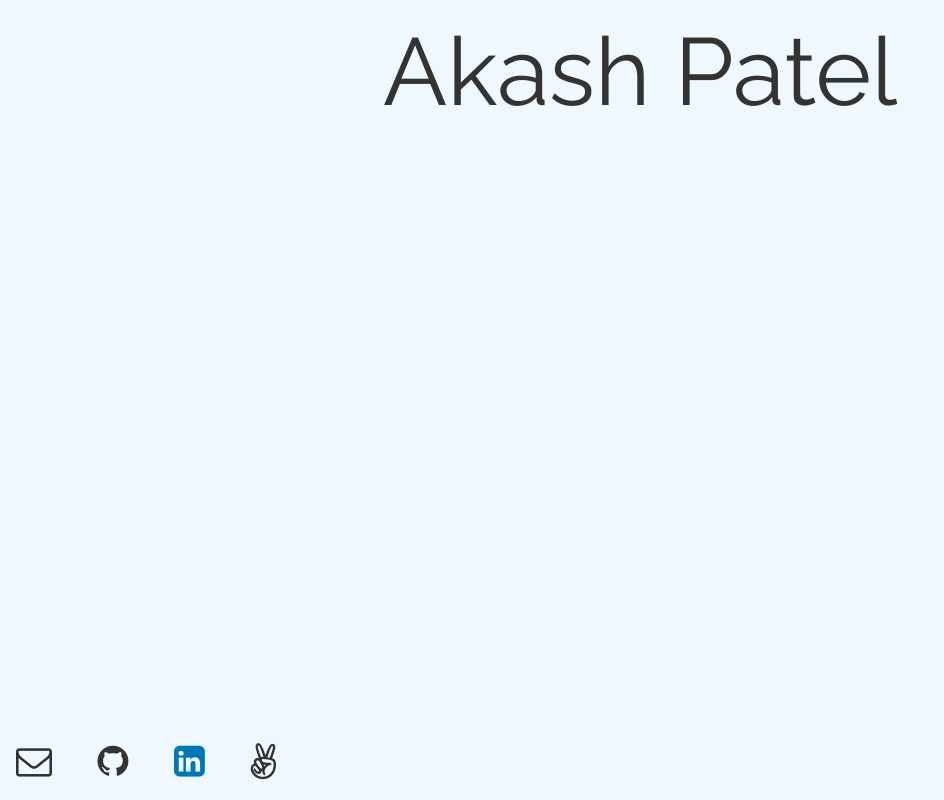
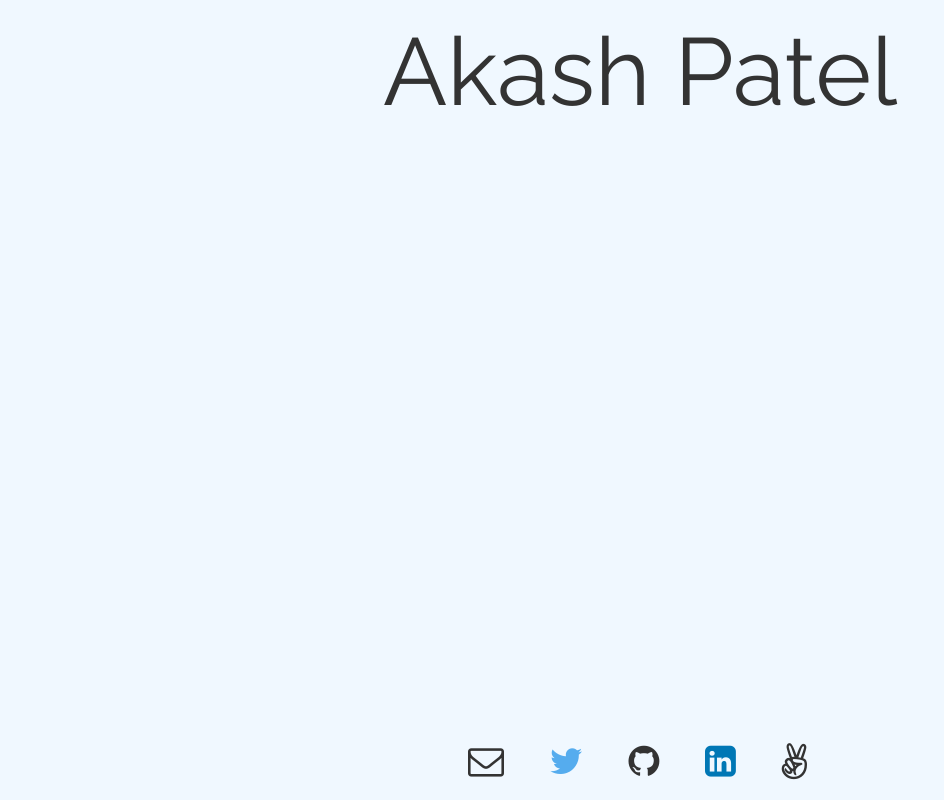
Before and after one commit to akvsh/personal-website, a plain HTML site: page index.html in a window 1280 px wide. Shown: the whole page, without its empty margins (0-944 px from the left). Drawn offline with Linux system fonts and the light colour scheme.

Commit message:
SUPER AWESOME CENTER

```diff
--- a/css/main.css
+++ b/css/main.css
@@ -23,6 +23,10 @@ h1 {
     background-color: aliceblue;
 }
 
+#my-twitter {
+    color: #55acee;
+}
+
 #my-linkedin {
     color: #0077b5;
 }
@@ -32,6 +36,7 @@ h1 {
 }
 
 .contact-section {
+    text-align: center;
     position: absolute;
     bottom: 0;
     width: 100%;
--- a/index.html
+++ b/index.html
@@ -18,13 +18,17 @@
 <body>
     <div>
         <h1 id="name">Akash Patel</h1>
-
         <div class="contact-section">
             <div>
+                <p></p>
                 <ul class="list-inline banner-social-buttons">
 
                     <li>
                         <a href="mailto:akash_patel97@hotmail.com" class="btn btn-default btn-lg"><i class="fa fa-envelope-o fa-2x"></i> <span class="network-name"></span></a>
+                    </li>
+
+                    <li>
+                        <a href="https://twitter.com" target="_blank" class="btn btn-default btn-lg"><i class="fa fa-twitter fa-2x" id="my-twitter"></i> <span class="network-name"></span></a>
                     </li>
 
                     <li>
```
